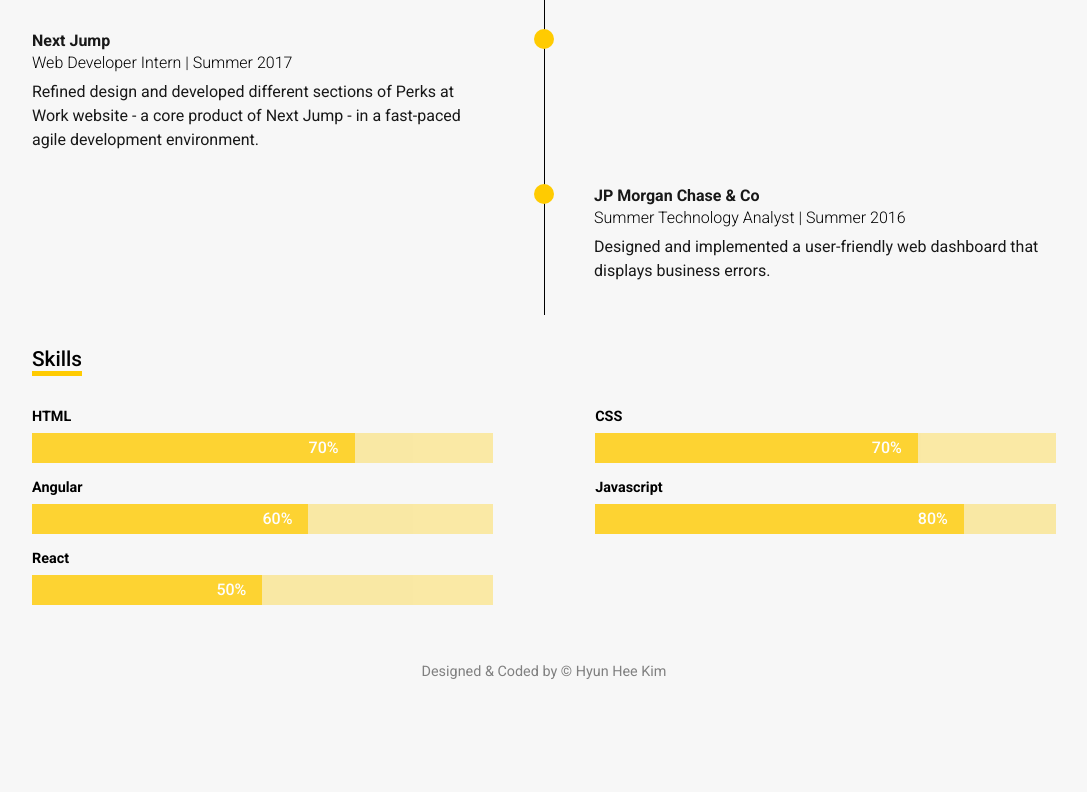
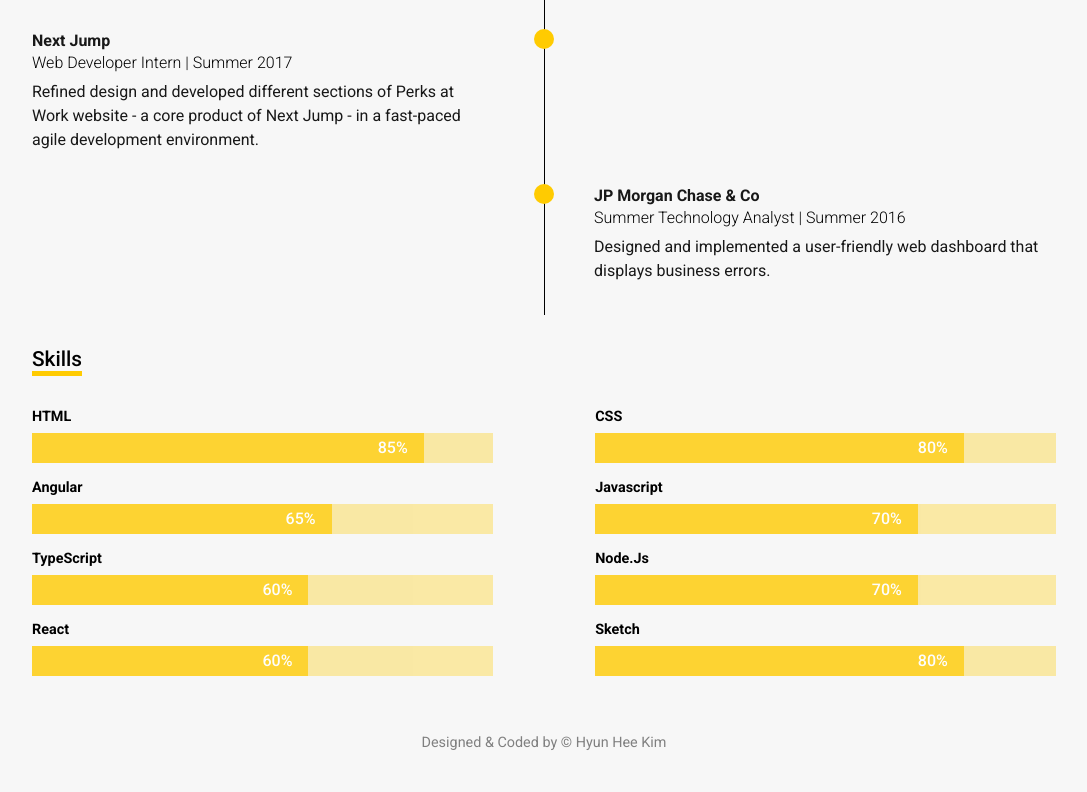
Before and after one commit to hkim940/portfolio, a plain HTML site: page pages/resume.html in a window 1280 px wide. Shown: the part 454-1246 px from the top of the page, without its empty margins (96-1183 px from the left). Before the commit the page ends 1175 px from the top, so only its background shows below. Drawn offline with Linux system fonts and the light colour scheme.

Commit message:
6.~: Minor Design updates

```diff
--- a/pages/resume.html
+++ b/pages/resume.html
@@ -138,14 +138,32 @@
           <div class="skill_box">
             <h4>HTML</h4>
             <div class="skill_total">
-              <div class="skill_percentage" style="width: 70%">
-                <p>70%</p>
+              <div class="skill_percentage" style="width: 85%">
+                <p>85%</p>
               </div>
             </div>
           </div>
 
           <div class="skill_box">
             <h4>CSS</h4>
+            <div class="skill_total">
+              <div class="skill_percentage" style="width: 80%">
+                <p>80%</p>
+              </div>
+            </div>
+          </div>
+
+          <div class="skill_box">
+            <h4>Angular</h4>
+            <div class="skill_total">
+              <div class="skill_percentage" style="width: 65%">
+                <p>65%</p>
+              </div>
+            </div>
+          </div>
+
+          <div class="skill_box">
+            <h4>Javascript</h4>
             <div class="skill_total">
               <div class="skill_percentage" style="width: 70%">
                 <p>70%</p>
@@ -154,7 +172,7 @@
           </div>
 
           <div class="skill_box">
-            <h4>Angular</h4>
+            <h4>TypeScript</h4>
             <div class="skill_total">
               <div class="skill_percentage" style="width: 60%">
                 <p>60%</p>
@@ -163,10 +181,10 @@
           </div>
 
           <div class="skill_box">
-            <h4>Javascript</h4>
+            <h4>Node.Js</h4>
             <div class="skill_total">
-              <div class="skill_percentage" style="width: 80%">
-                <p>80%</p>
+              <div class="skill_percentage" style="width: 70%">
+                <p>70%</p>
               </div>
             </div>
           </div>
@@ -174,8 +192,17 @@
           <div class="skill_box">
             <h4>React</h4>
             <div class="skill_total">
-              <div class="skill_percentage" style="width: 50%">
-                <p>50%</p>
+              <div class="skill_percentage" style="width: 60%">
+                <p>60%</p>
+              </div>
+            </div>
+          </div>
+
+          <div class="skill_box">
+            <h4>Sketch</h4>
+            <div class="skill_total">
+              <div class="skill_percentage" style="width: 80%">
+                <p>80%</p>
               </div>
             </div>
           </div>
--- a/style.css
+++ b/style.css
@@ -147,6 +147,8 @@ a.disabled > * {
 .content {
   padding: 0% 10%;
   margin-top: 120px;
+  min-height: calc(100vh - 220px);
+  height: calc(100% - 220px);
 }
 
 /* Works */
@@ -240,13 +242,16 @@ aside {
   display: grid;
   grid-template-columns: 40% 50%;
   grid-column-gap: 10%;
-  height: calc(100vh - 220px);
 }
 
 .profile {
   display: flex;
   justify-content: center;
   width: 100%;
+}
+
+.profile_mobile {
+  display: none;
 }
 
 .profile_text {
@@ -400,8 +405,8 @@ footer {
   width: 100%;
   height: 100px;
   display: flex;
+  justify-content: center;
   align-items: center;
-  justify-content: center;
   font-size: var(--sm-font);
 }
 
@@ -448,10 +453,19 @@ footer {
 
   #profile_container {
     display: flex;
+    flex-direction: column;
   }
 
-  .profile_image {
+  .profile {
     display: none;
+  }
+
+  .profile_mobile {
+    display: block;
+  }
+
+  .profile_mobile img {
+    width: 100%;
   }
 }
 
```
Also changed, not shown: pages/about.html (+3 -0 lines), imgs/profile_mobile.png (added).
